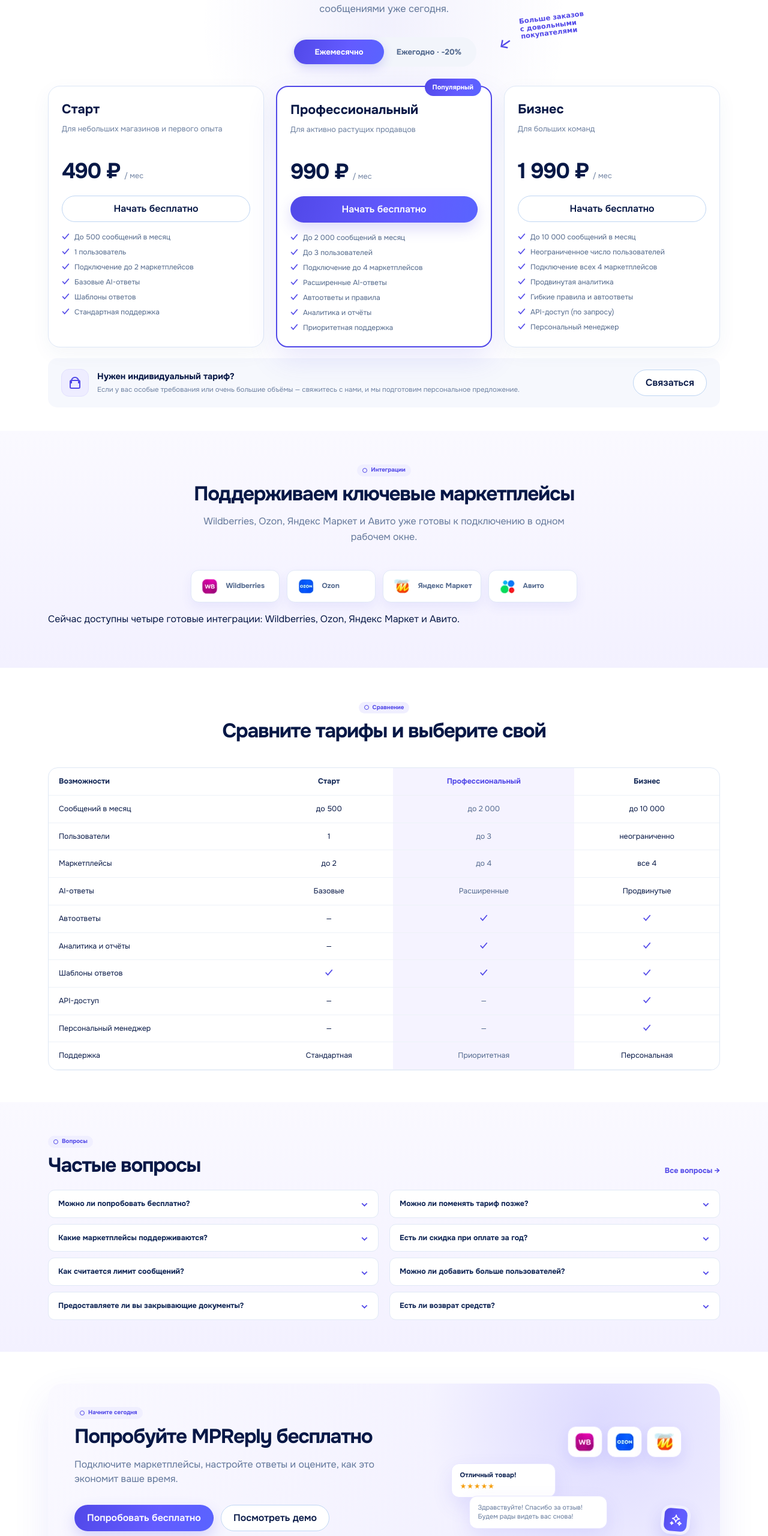
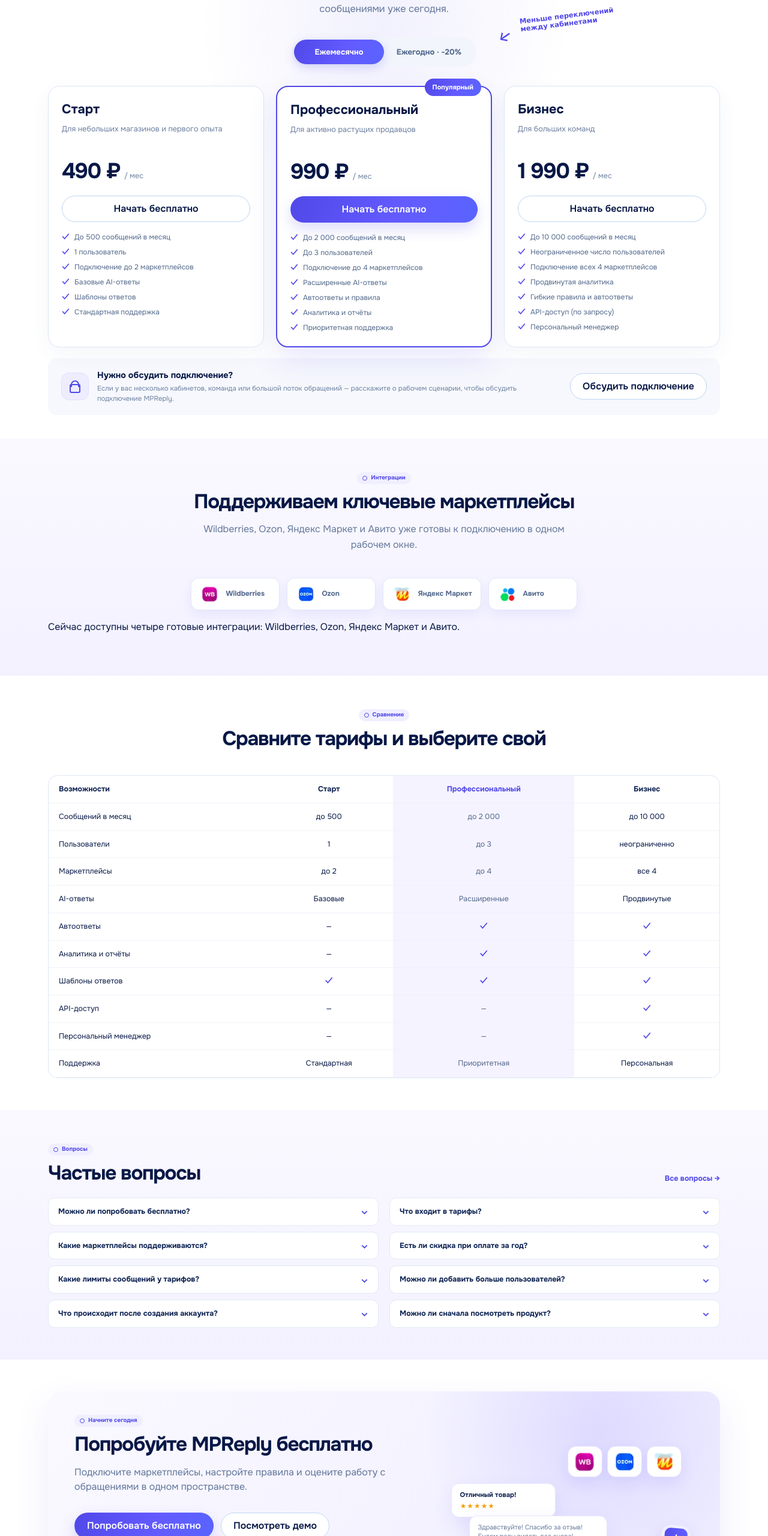
Before and after one commit to fedorovich-web/mpreply, a Next.js app in the folder apps/web/: page /pricing in a window 1280 px wide. Shown: the part 240-2800 px from the top of the page at 60% size. Built offline with nearby package versions, Linux system fonts and the light colour scheme; no server answers.

Commit message:
copy(web): ground pricing and trial claims

```diff
--- a/apps/web/app/pricing/page.tsx
+++ b/apps/web/app/pricing/page.tsx
@@ -74,14 +74,14 @@ const comparison = [
 ] as const;
 
 const faq = [
-  ["Можно ли попробовать бесплатно?", "Да. Доступен бесплатный период, чтобы проверить MPReply на своих обращениях."],
-  ["Можно ли поменять тариф позже?", "Да. Вы сможете перейти на другой тариф по мере роста магазина и команды."],
+  ["Можно ли попробовать бесплатно?", "Да. Для MPReply предусмотрен бесплатный период 14 дней."],
+  ["Что входит в тарифы?", "Тарифы отличаются лимитами сообщений, числом пользователей, подключениями маркетплейсов и доступными возможностями. Сравнение приведено выше."],
   ["Какие маркетплейсы поддерживаются?", "MPReply поддерживает готовые интеграции с Wildberries, Ozon, Яндекс Маркетом и Авито."],
   ["Есть ли скидка при оплате за год?", "Да. При ежегодной оплате действует скидка 20%."],
-  ["Как считается лимит сообщений?", "В лимит входят обработанные обращения покупателей за расчётный период."],
+  ["Какие лимиты сообщений у тарифов?", "Старт — до 500 сообщений в месяц, Профессиональный — до 2 000, Бизнес — до 10 000."],
   ["Можно ли добавить больше пользователей?", "Да. На тарифе Бизнес число пользователей не ограничено."],
-  ["Предоставляете ли вы закрывающие документы?", "Да. Для юридических лиц доступны необходимые закрывающие документы."],
-  ["Есть ли возврат средств?", "Условия возврата зависят от периода оплаты и фактического использования сервиса."],
+  ["Что происходит после создания аккаунта?", "Следующий шаг — подключить нужные маркетплейсы и перейти к работе с обращениями в одном пространстве."],
+  ["Можно ли сначала посмотреть продукт?", "Да. На странице демо показан путь от получения обращения и подготовки ответа до проверки и отправки."],
 ] as const;
 
 const marketplaces = [
@@ -137,9 +137,9 @@ export default function PricingPage() {
                 <span>Ежегодно · -20%</span>
               </div>
               <div className="pricing-hero-note" aria-hidden="true">
-                Больше заказов
+                Меньше переключений
                 <br />
-                с довольными покупателями
+                между кабинетами
                 <span>↙</span>
               </div>
             </div>
@@ -174,13 +174,13 @@ export default function PricingPage() {
                 <PublicIcon name="shield-check" />
               </span>
               <div>
-                <strong>Нужен индивидуальный тариф?</strong>
+                <strong>Нужно обсудить подключение?</strong>
                 <span>
-                  Если у вас особые требования или очень большие объёмы — свяжитесь с нами, и мы подготовим персональное предложение.
+                  Если у вас несколько кабинетов, команда или большой поток обращений — расскажите о рабочем сценарии, чтобы обсудить подключение MPReply.
                 </span>
               </div>
               <Link className="button button-secondary" href="/contacts">
-                Связаться
+                Обсудить подключение
               </Link>
             </div>
           </div>
@@ -277,7 +277,7 @@ export default function PricingPage() {
               <div>
                 <p className="mockup-eyebrow">Начните сегодня</p>
                 <h2>Попробуйте MPReply бесплатно</h2>
-                <p>Подключите маркетплейсы, настройте ответы и оцените, как это экономит ваше время.</p>
+                <p>Подключите маркетплейсы, настройте правила и оцените работу с обращениями в одном пространстве.</p>
                 <div className="mockup-actions">
                   <Link className="button button-primary" href="/auth/register?intent=connect-marketplace">
                     Попробовать бесплатно
@@ -288,8 +288,8 @@ export default function PricingPage() {
                 </div>
                 <div className="mockup-trust-row" aria-label="Условия старта">
                   <span>14 дней бесплатно</span>
-                  <span>Без карты</span>
-                  <span>Быстрый старт</span>
+                  <span>4 маркетплейса</span>
+                  <span>Ответы автоматически или после проверки</span>
                 </div>
               </div>
               <div className="pricing-final-visual" aria-hidden="true">
```
